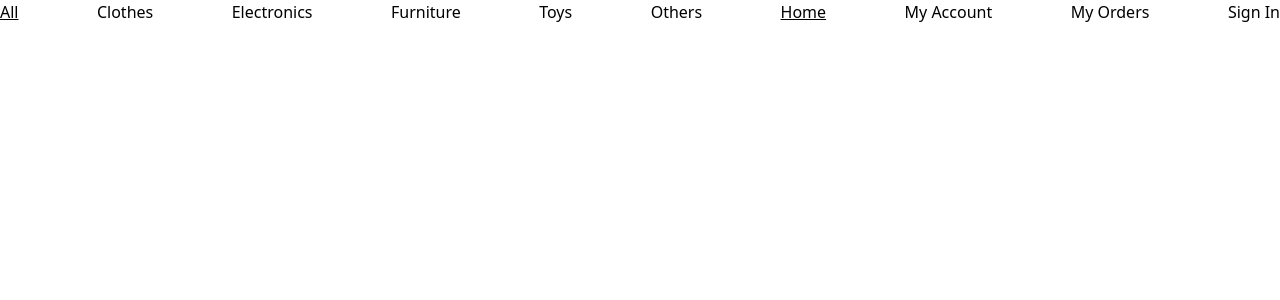
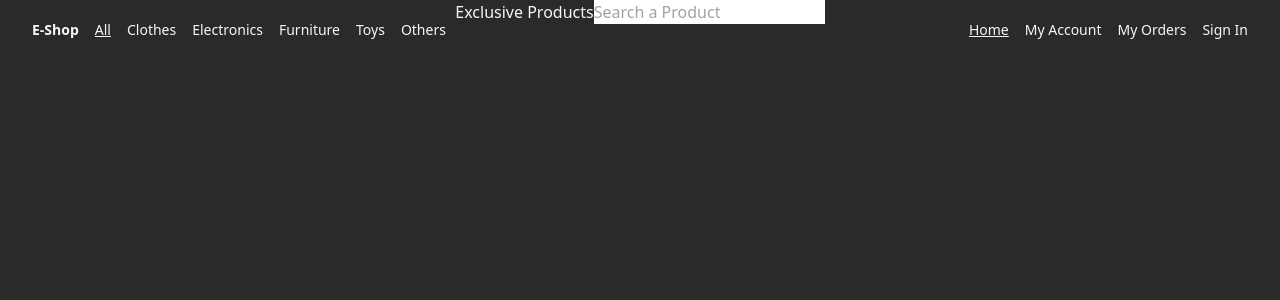
Before and after one commit to Ernestoc14/Curso-ReactVite-Platzi, a React (Vite) app in the folder Online_Store/: page / in a window 1280 px wide. Shown: the top 300 px of the page. Built offline with nearby package versions, Linux system fonts and the light colour scheme.

Commit message:
Styling Navbar

```diff
--- a/Online_Store/src/Components/Navbar/index.jsx
+++ b/Online_Store/src/Components/Navbar/index.jsx
@@ -21,17 +21,23 @@
     ]
 
     return (
-        <nav className=''>
-            <ul className='flex justify-between'>
-                {children}
-                {categories.map((category) => (
+        <nav className='flex justify-between fixed z-10 w-full py-5 px-8 text-sm font-light'>
+            <ul className='flex justify-between items-center gap-4'>
+                <li className=' font-extrabold'>
+                    <NavLink to='/'>
+                        E-Shop
+                    </NavLink>
+                </li>
+                {categories.map(category =>
                     <li key={category.path}>
-                        <NavLink to={category.path} className={({isActive})=>`${isActive ? activeStyle : ""}`} >
-                            {category.name}
+                        <NavLink to={category.path} className={({isActive}) => `${isActive ? activeStyle : ""}`}>
+                        {category.name}
                         </NavLink>
                     </li>
-                ))}
-                {pages.map((page) => (
+                    )}
+            </ul>
+            <ul className='flex justify-between items-center gap-4'>
+                {pages.map(page => (
                     <li key={page.path}>
                         <NavLink to={page.path}  className={({isActive}) => `${isActive ? activeStyle : ""}`}>
                             {page.name}
--- a/Online_Store/src/pages/App/App.css
+++ b/Online_Store/src/pages/App/App.css
@@ -2,4 +2,6 @@
 	box-sizing: border-box;
 	margin: 0;
 	padding: 0;
+	background: #2b2a2a;
+	color: aliceblue;
 }
--- a/Online_Store/src/pages/Home/index.jsx
+++ b/Online_Store/src/pages/Home/index.jsx
@@ -1,7 +1,8 @@
 function Home() {
 	return (
-		<div>
-
+		<div className="flex justify-center">
+			<h1>Exclusive Products</h1>
+			<input placeholder="Search a Product" />
 		</div>
 	)
 }
```
Also changed, not shown: Online_Store/src/Components/Layout/index.jsx (added).
